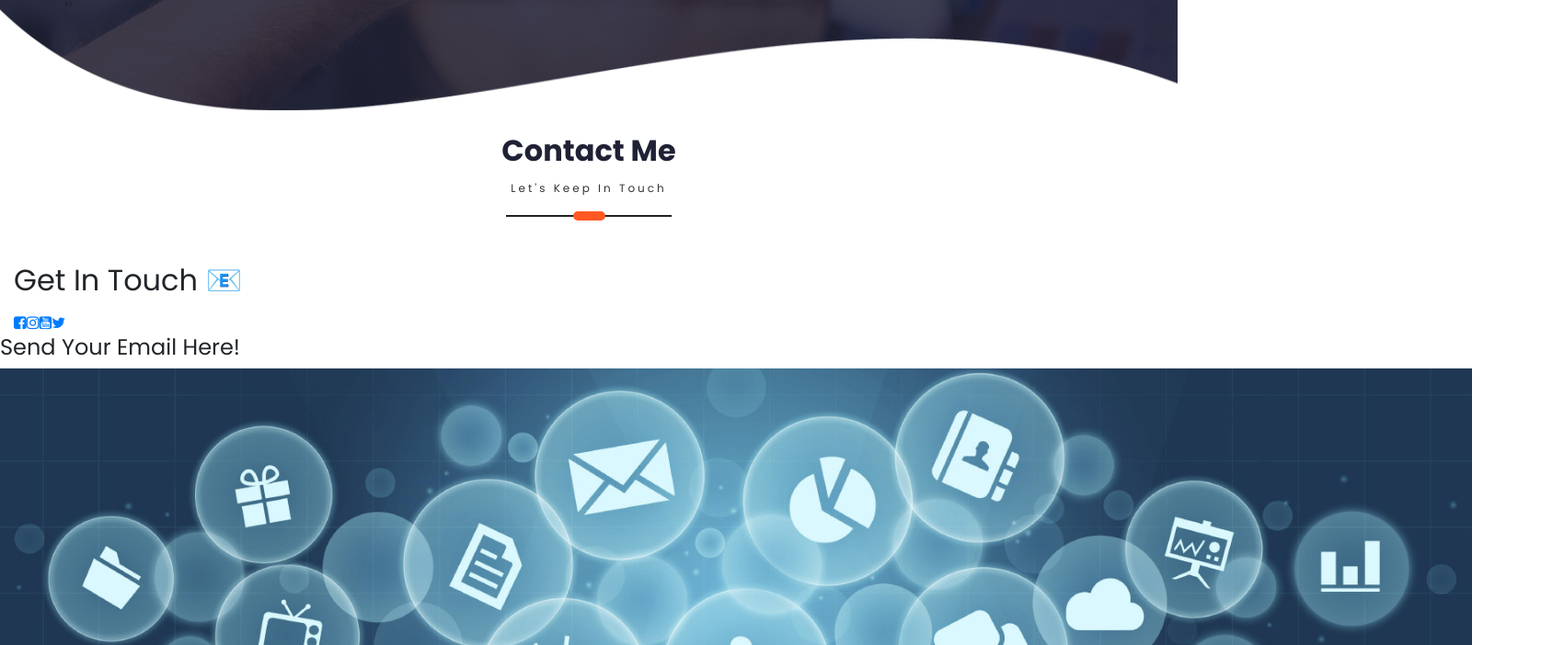
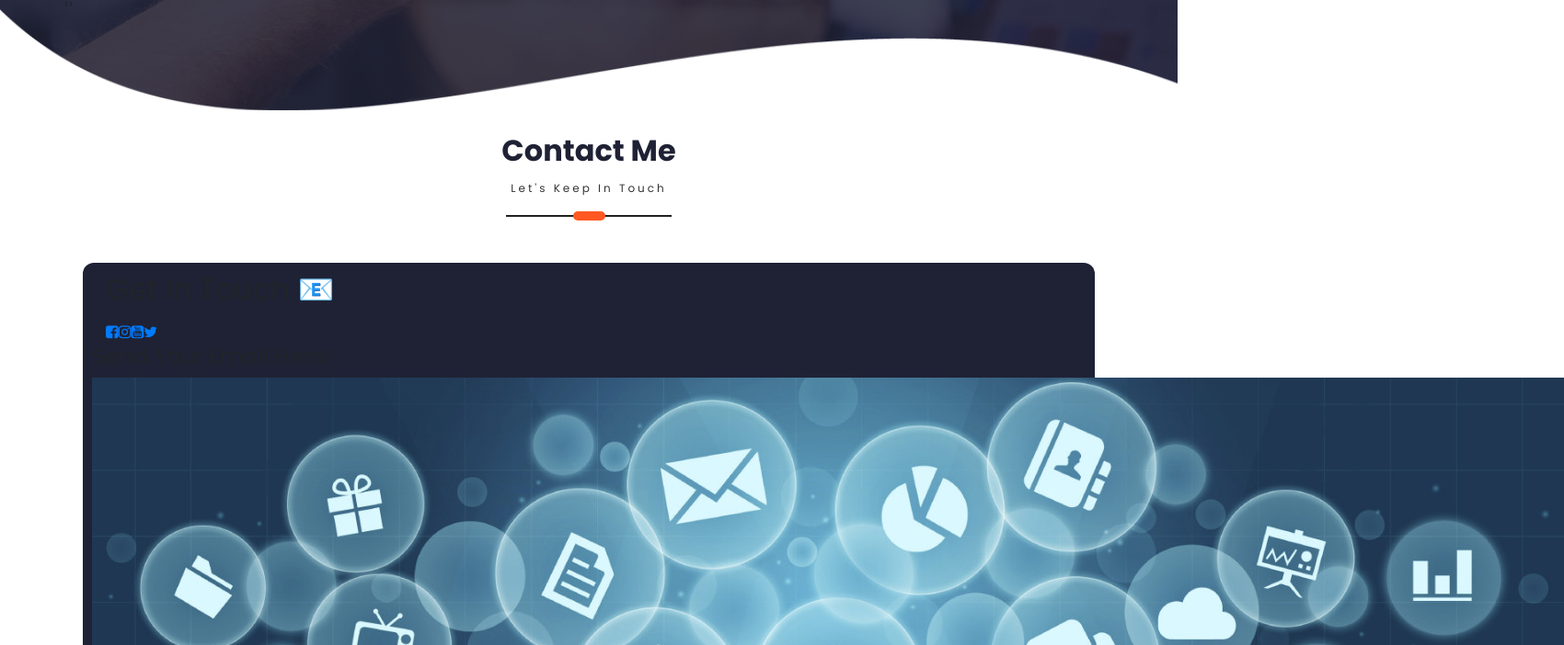
Before and after one commit to seannbannon/myportfolio, a React (Create React App) app in the folder portfolio/: page / in a window 1280 px wide. Shown: the part 2698-3400 px from the top of the page at 92% size, 1700 px wide, since content can reach past the window. Built offline with nearby package versions, Linux system fonts and the light colour scheme; a web font is replaced by a local one.

Commit message:
added box and color, linked contact me files

```diff
--- a/portfolio/src/PortfolioContainer/ContactMe/ContactMe.css
+++ b/portfolio/src/PortfolioContainer/ContactMe/ContactMe.css
@@ -0,0 +1,14 @@
+.main-container{
+    min-height: 100vh;
+}
+
+.central-form{
+    max-width: 1100px;
+    padding: 10px;
+    display: flex;
+    border-radius: 12px;
+    margin: 0 auto;
+    flex-direction: column;
+    justify-content: center;
+    background-color: #1f2235;
+}
--- a/portfolio/src/PortfolioContainer/ContactMe/ContactMe.js
+++ b/portfolio/src/PortfolioContainer/ContactMe/ContactMe.js
@@ -6,6 +6,7 @@ import load1 from '../../../src/images/load2.gif';
 import ScreenHeading from '../../utilities/ScreenHeading/ScreenHeading';
 import ScrollService from '../../utilities/ScrollService';
 import Animations from '../../utilities/Animations';
+import './ContactMe.css';
 
 export default function ContactMe(props) {
 
@@ -33,8 +34,6 @@ export default function ContactMe(props) {
     const handleMessage = (e) => {
         setMessage(e.target.value);
     };
-
-    console.log(name)
 
     return (
         <div
```
